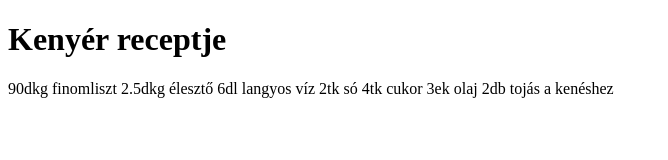
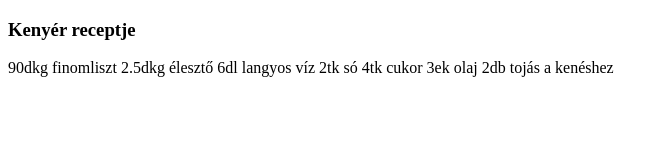
Before and after one commit to varga-dani01/shop, a plain HTML site: page index.html in a window 1280 px wide. Shown: the whole page, without its empty margins (0-668 px from the left). Drawn offline with Linux system fonts and the light colour scheme.

Commit message:
Update index.html

```diff
--- a/index.html
+++ b/index.html
@@ -3,7 +3,7 @@
 <title>Kenyerek</title>
 <body>
 
-<h1>Kenyér receptje</h1>
+<h3>Kenyér receptje</h3>
 <p>90dkg	finomliszt
 2.5dkg	élesztő
 6dl	langyos víz
```
